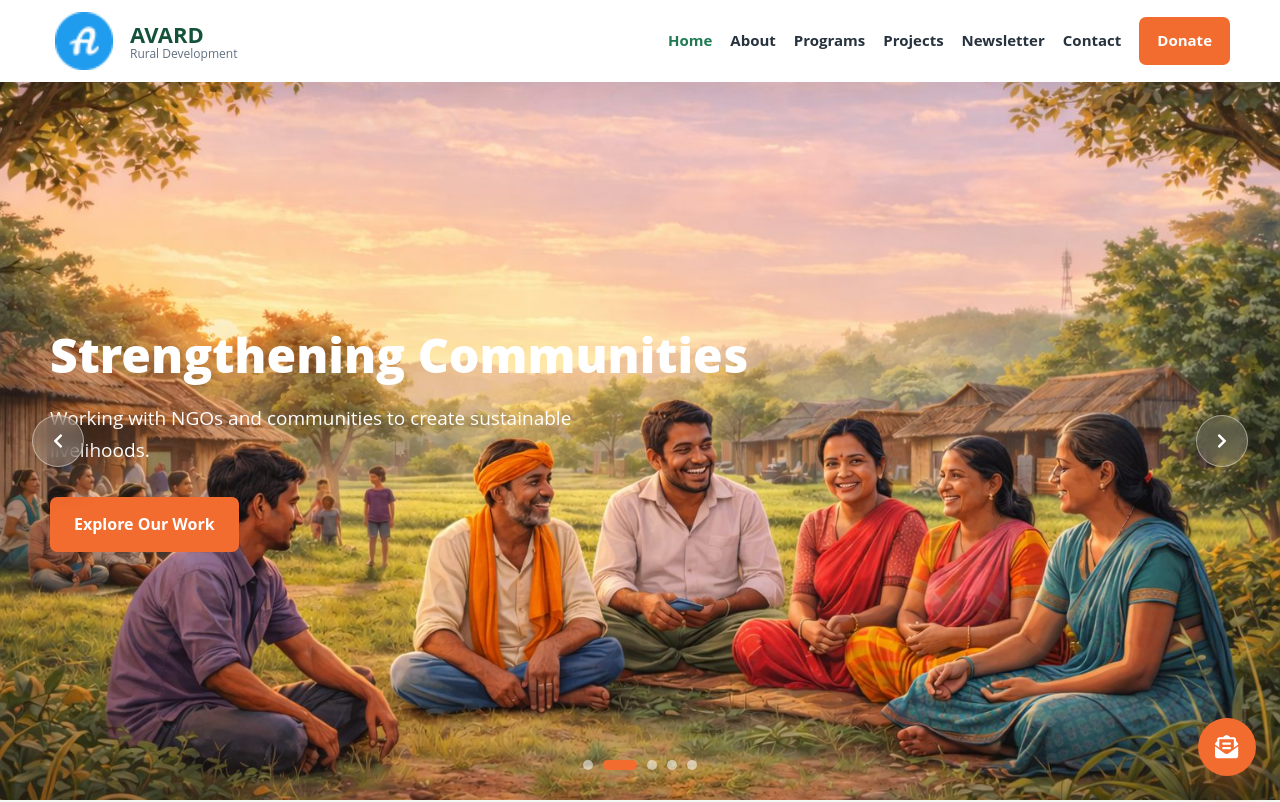
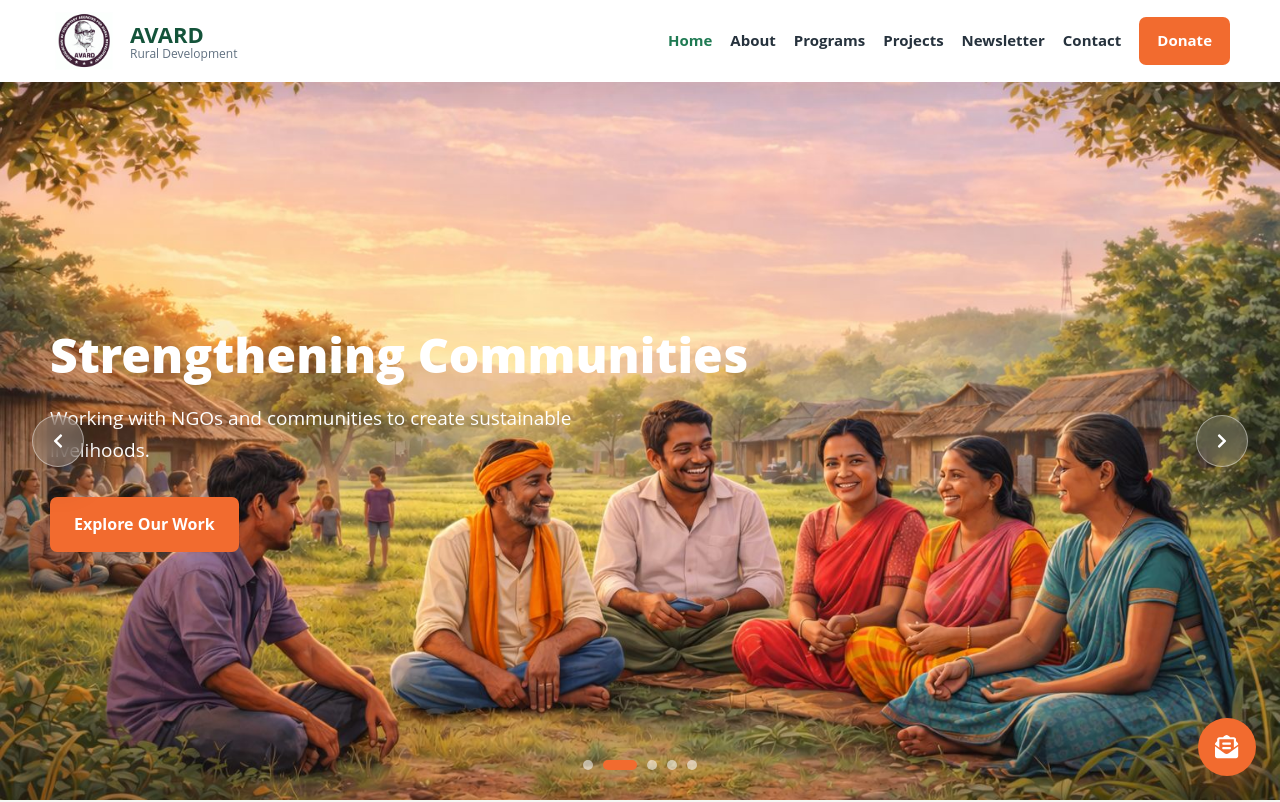
Before and after one commit to YaVarsha/avard, a React (Vite) app: page / in a window 1280 px wide. Shown: the top 802 px of the page. Built offline with nearby package versions, Linux system fonts and the light colour scheme.

Commit message:
perference update

```diff
--- a/src/App.jsx
+++ b/src/App.jsx
@@ -3,8 +3,8 @@ import React, { lazy, Suspense, useEffect } from "react"
 
 import Home from "./pages/Home"
 import Navbar from "./components/Navbar"
+import FloatingNewsletter from "./components/FloatingNewsletter"
 import Footer from "./components/Footer"
-import FloatingNewsletter from "./components/FloatingNewsletter"
 
 const About = lazy(() => import("./pages/About"))
 const ProgramsPage = lazy(() => import("./pages/ProgramsPage"))
--- a/src/components/Footer.jsx
+++ b/src/components/Footer.jsx
@@ -13,7 +13,7 @@ function Footer() {
       <div className="container footer-grid">
         <div className="footer-about">
           <Link className="footer-brand" to="/">
-            <img src="/favicon.png" alt="AVARD logo" width="68" height="58" loading="lazy" decoding="async" />
+            <img src="/avard-logo.png" alt="AVARD logo" width="68" height="58" loading="lazy" decoding="async" />
             <span>
               <strong>AVARD</strong>
               <small>Rural Development Since 1958</small>
--- a/src/components/Navbar.jsx
+++ b/src/components/Navbar.jsx
@@ -21,7 +21,7 @@ function Navbar() {
       <nav className="navbar" aria-label="Primary navigation">
         <div className="container nav-inner">
           <Link className="navbar-brand" to="/" onClick={closeMenu}>
-            <img src="/favicon.png" alt="AVARD logo" className="logo" width="68" height="58" />
+            <img src="/avard-logo.png" alt="AVARD logo" className="logo" width="68" height="58" />
             <span className="brand-text">
               <strong>AVARD</strong>
               <small>Rural Development</small>
--- a/src/pages/Home.jsx
+++ b/src/pages/Home.jsx
@@ -16,7 +16,6 @@ import AwardsRecognition from "../components/AwardsRecognition"
 import PartnersSection from "../components/PartnersSection"
 
 function Home() {
-
   return (
 
     <>
```
Also changed, not shown: public/avard-logo.png (added).
